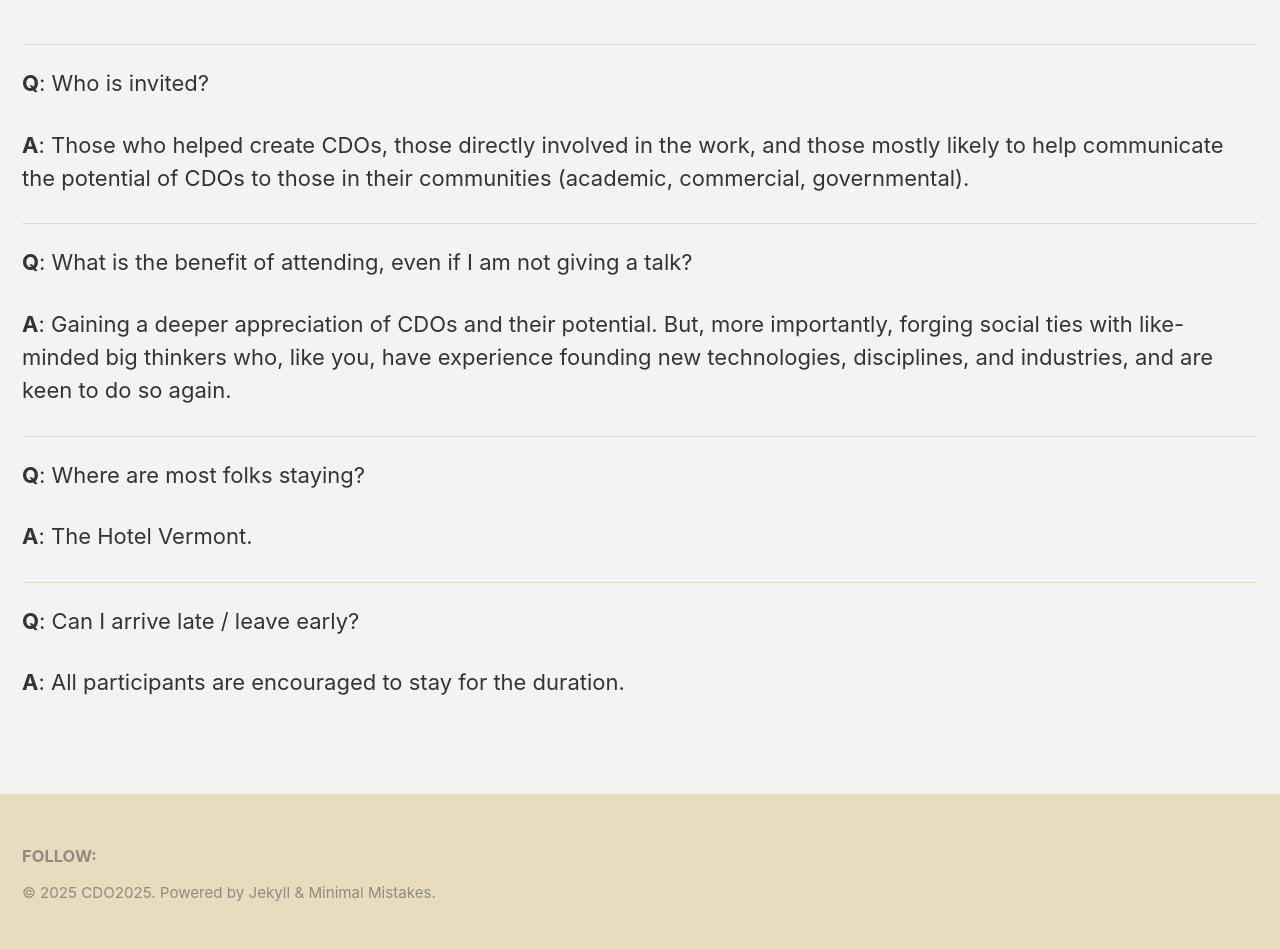
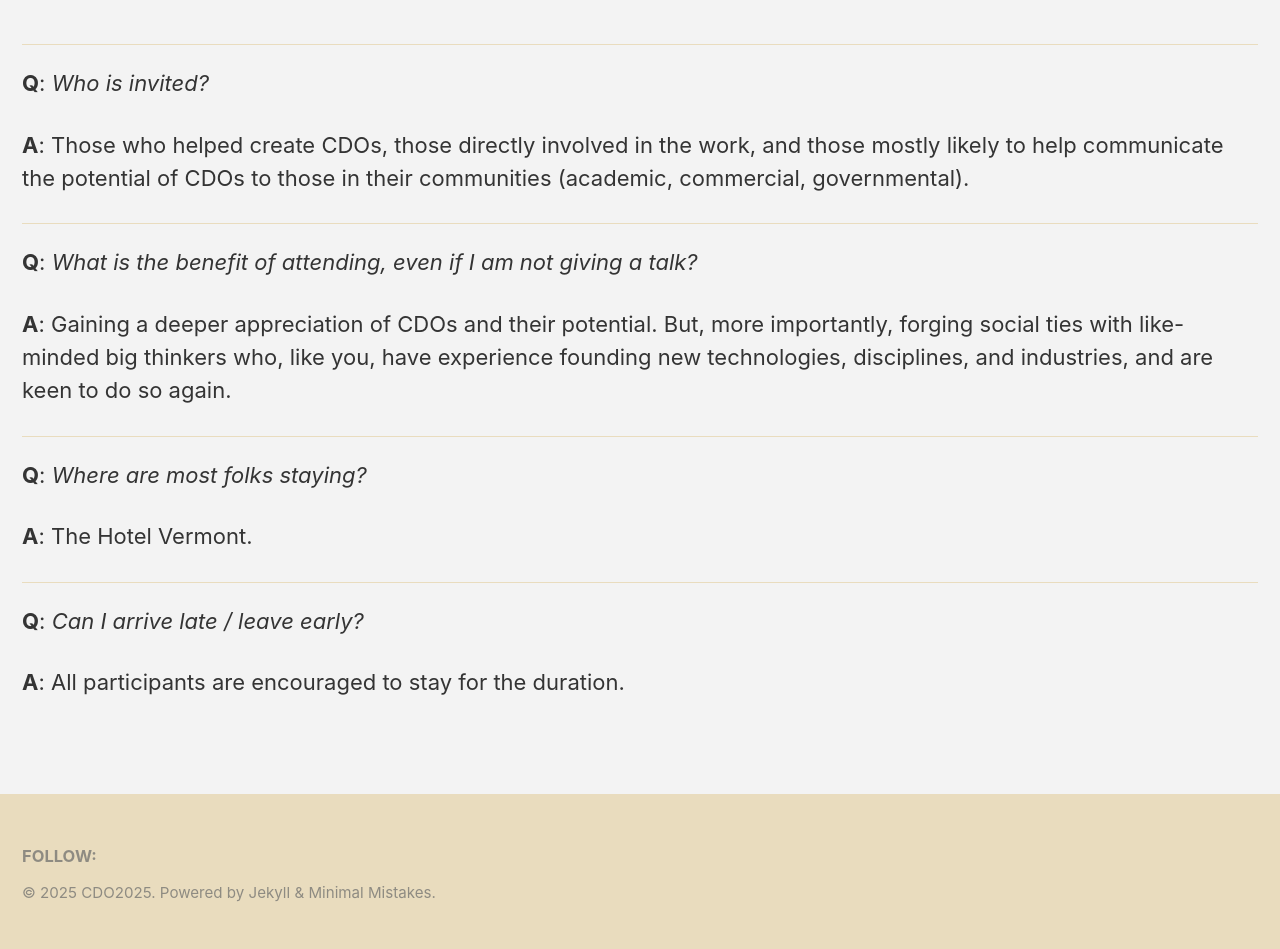
Before and after one commit to CDO2025/cdo2025.github.io, a Jekyll site: the page built from _pages/faq.md, in a window 1280 px wide. Shown: the part 311-1260 px from the top of the page. Built offline with Jekyll 4.4.1, drawn with Linux system fonts in a browser that asks for light colours; cached includes are drawn as plain includes.

Commit message:
Update faq.md

```diff
--- a/_pages/faq.md
+++ b/_pages/faq.md
@@ -18,24 +18,24 @@ intro:
 ---
 ---
 
-**Q**: Who is invited?
+**Q**: *Who is invited?*
 
 **A**: Those who helped create CDOs, those directly involved in the work, and those mostly likely to help communicate the potential of CDOs to those in their communities (academic, commercial, governmental).
 
 ---
 
-**Q**: What is the benefit of attending, even if I am not giving a talk?
+**Q**: *What is the benefit of attending, even if I am not giving a talk?*
 
 **A**: Gaining a deeper appreciation of CDOs and their potential. But, more importantly, forging social ties with like-minded big thinkers who, like you, have experience founding new technologies, disciplines, and industries, and are keen to do so again.
 
 ---
 
-**Q**: Where are most folks staying?
+**Q**: *Where are most folks staying?*
 
 **A**: The Hotel Vermont.
 
 ---
 
-**Q**: Can I arrive late / leave early?
+**Q**: *Can I arrive late / leave early?*
 
 **A**: All participants are encouraged to stay for the duration.
```
